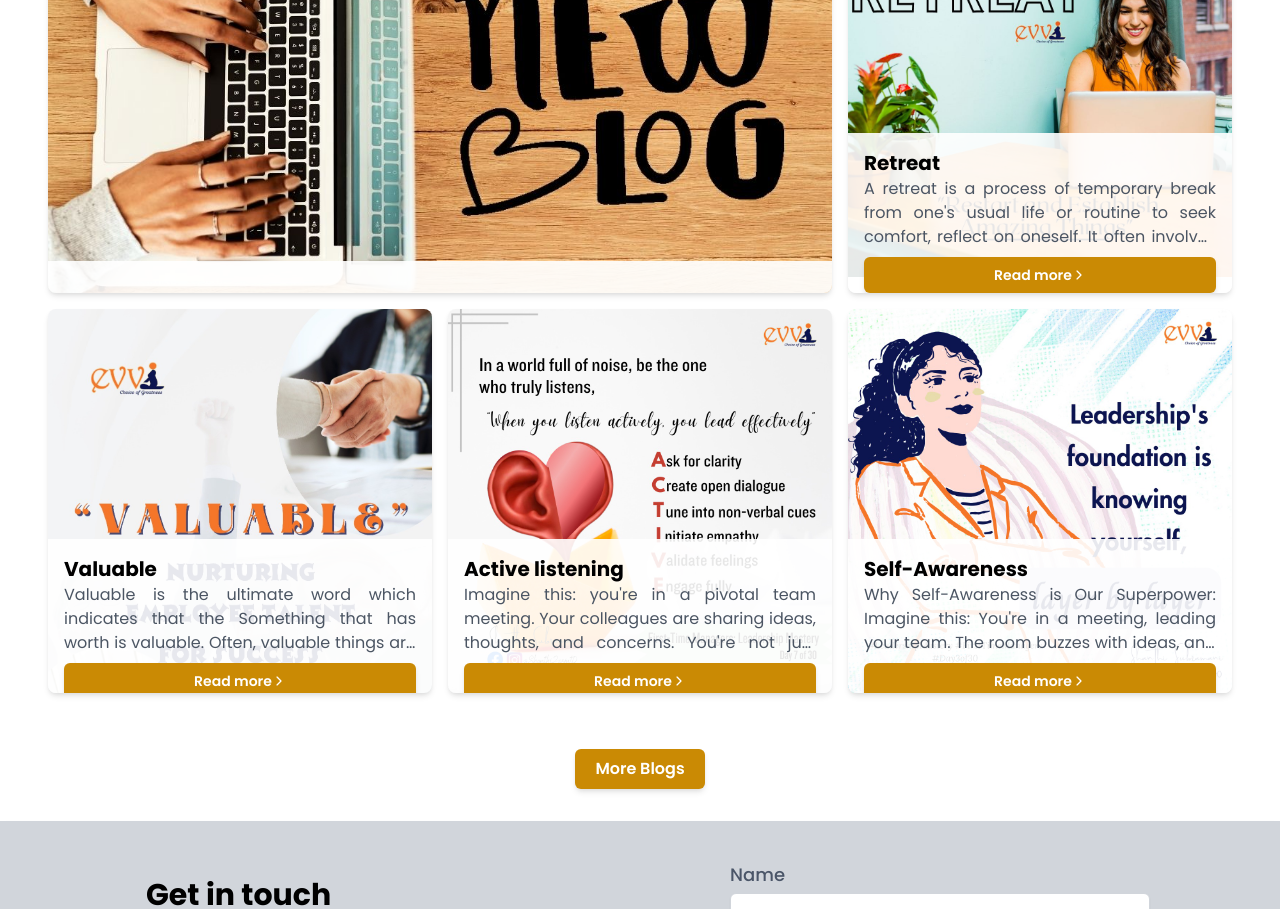
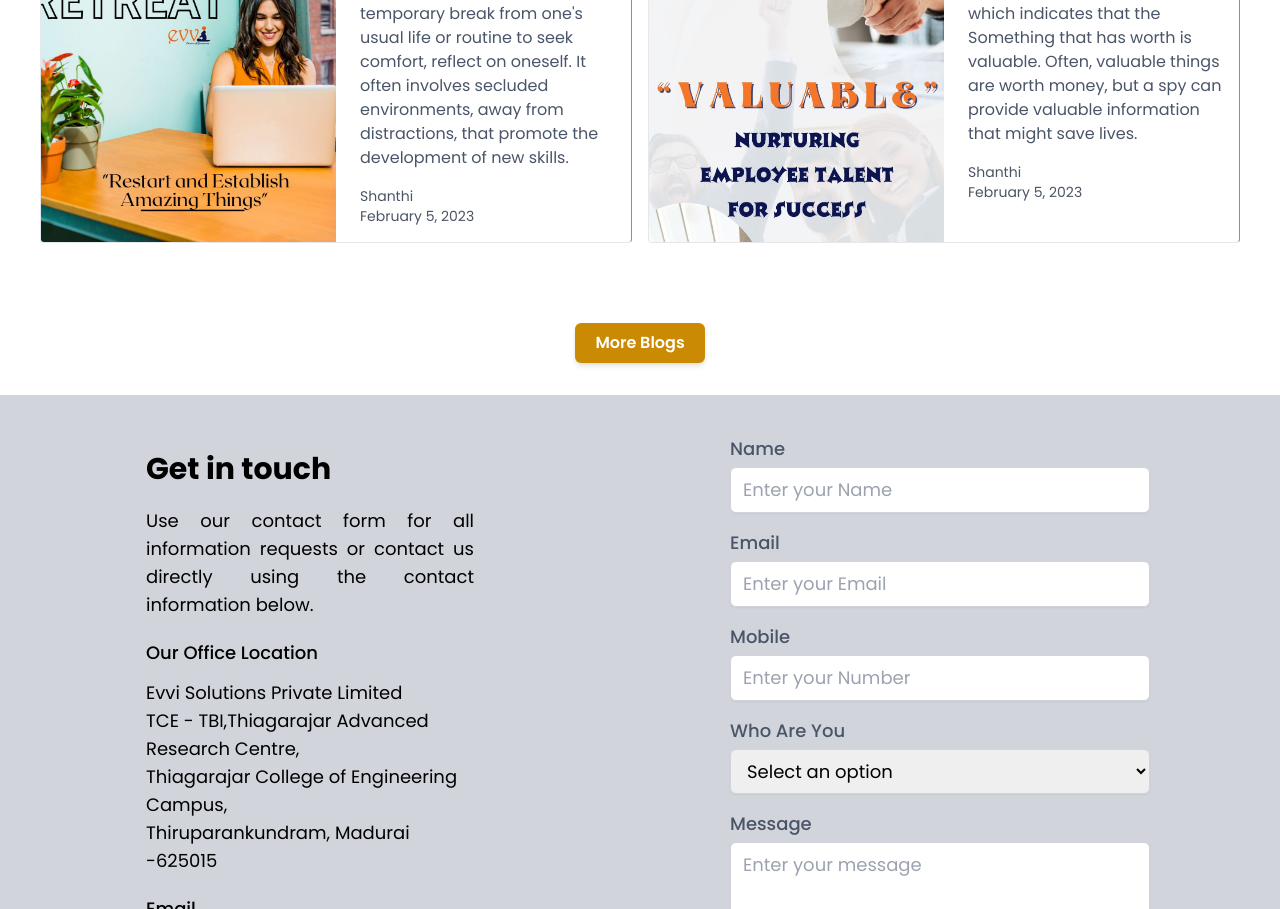
Before and after one commit to rasikumar/enrich, a React (Vite) app: page / in a window 1280 px wide. Shown: the part 3220-4129 px from the top of the page. Built offline with nearby package versions, Linux system fonts and the light colour scheme; a web font is replaced by a local one.

Commit message:
blog desing process

```diff
--- a/src/components/blogpages/BlogsList.jsx
+++ b/src/components/blogpages/BlogsList.jsx
@@ -1,96 +1,126 @@
-import { useEffect, useRef } from 'react';
-import { Link } from 'react-router-dom';
-import { gsap } from 'gsap';
-import { ScrollTrigger } from 'gsap/ScrollTrigger';
-import { IoIosArrowForward } from "react-icons/io";
-import { awarnessImage, blog, listeningImage, retreatImage, valuableImage } from '../../assets';
+// import { useEffect, useRef, useState } from 'react';
+// import {  useState } from 'react';
+// import { Link } from 'react-router-dom';
+// import { gsap } from 'gsap';
+// import { ScrollTrigger } from 'gsap/ScrollTrigger';
+// import { IoIosArrowForward } from "react-icons/io";
+import { awarnessImage,  listeningImage, retreatImage, valuableImage } from '../../assets';
+// import { awarnessImage,  listeningImage, retreatImage, valuableImage } from '../../assets';
 
-gsap.registerPlugin(ScrollTrigger);
+// gsap.registerPlugin(ScrollTrigger);
 
-const articles = [
-  {
-    id: 1,
-    image: blog,
-  },
+// const articles = [
+  // {
+  //   id: 1,
+  //   image: blog,
+  // },
+  //
+  // {
+  //   title: "Elevate Your Cooking Game: Must-Have Kitchenware for Every Food Enthusiast",
+  //   description: "Unlock the secrets to finding the perfect symbol of everlasting love with our informative article where we guide you through our lens.",
+  //   author: "Jane Thompson",
+  //   date: "May 10, 2023",
+  //   category: "TIPS",
+  //   imageUrl: "https://linktoimage.com/image1.jpg"
+  // },
+  // {
+  //   title: "Kitchen Mastery Starts Here: Discover the Ultimate Kitchenware",
+  //   description: "Discover the essential maintenance and cleaning techniques to keep your kitchen sparkling.",
+  //   author: "Michael Davis",
+  //   date: "February 5, 2023",
+  //   category: "GUIDE",
+  //   imageUrl: "https://linktoimage.com/image2.jpg"
+  // },
+// ];
+
+
+import  { useState } from 'react';
+
+const updates = [
   {
       id: 1,
       title: "Retreat",
-    content: "A retreat is a process of temporary break from one's usual life or routine to seek comfort, reflect on oneself. It often involves secluded environments, away from distractions, that promote the development of new skills.",
-    image: retreatImage,
+      description: "A retreat is a process of temporary break from one's usual life or routine to seek comfort, reflect on oneself. It often involves secluded environments, away from distractions, that promote the development of new skills.",
+      imageUrl: retreatImage,
+      author:'Shanthi',
+      date: "February 5, 2023",
     },
     {
       id: 2,
       title: "Valuable",
-    content: "Valuable is the ultimate word which indicates that the Something that has worth is valuable. Often, valuable things are worth money, but a spy can provide valuable information that might save lives.",
-    image: valuableImage,
+      description: "Valuable is the ultimate word which indicates that the Something that has worth is valuable. Often, valuable things are worth money, but a spy can provide valuable information that might save lives.",
+      imageUrl: valuableImage,
+      author:'Shanthi',
+      date: "February 5, 2023",
     },
     {
       id: 3,
       title: "Active listening",
-    content: "Imagine this: you're in a pivotal team meeting. Your colleagues are sharing ideas, thoughts, and concerns. You're not just hearing their words; you're understanding their emotions, needs, and motivations.",
-    image: listeningImage,
+      description: "Imagine this: you're in a pivotal team meeting. Your colleagues are sharing ideas, thoughts, and concerns. You're not just hearing their words; you're understanding their emotions, needs, and motivations.",
+      imageUrl: listeningImage,
+      author:'Shanthi',
+      date: "February 5, 2023",
     },
     {
       id: 4,
       title: "Self-Awareness",
-    content: "Why Self-Awareness is Our Superpower: Imagine this: You're in a meeting, leading your team. The room buzzes with ideas, and emotions run high. In that moment, self-awareness is your compass.",
-    image: awarnessImage,
+      description: "Why Self-Awareness is Our Superpower: Imagine this: You're in a meeting, leading your team. The room buzzes with ideas, and emotions run high. In that moment, self-awareness is your compass.",
+      imageUrl: awarnessImage,
+      author:'Shanthi',
+      date: "February 5, 2023",
     },
 ];
 
 // eslint-disable-next-line react/prop-types
-const Card = ({ imageSrc, title, description, large, link }) => {
+const Card = ({ title, description, author, date, category, imageUrl }) => {
   return (
-    <div className={`bg-white shadow-md rounded-lg overflow-hidden relative  ${large ? 'md:col-span-2' : 'md:col-span-1'}`}>
-      <img src={imageSrc} alt={title} className={`w-full object-cover ${large ? 'md:h-[20rem] lg:h-[25rem]' : ''}`} />
-      <div className={`absolute bottom-0 left-0 right-0 text-sm bg-white bg-opacity-90 p-4 ${large ? 'hidden md:block' : ''} ${large ? '' : 'xl:h-[40%]'}`}>
-        <h3 className={`xl:text-xl text-base font-bold`}>{title}</h3>
-        <p className={`text-gray-600 xl:line-clamp-3 line-clamp-2 text-xs xl:text-base text-justify `}>{description}</p>
-        <Link to={link} className={`btn-primary xl:text-sm flex items-center justify-center mt-2 ${large ? 'hidden' : ''}`}>Read more <IoIosArrowForward/></Link>
+    <div className="max-w-4xl gap-2 w-full flex border-r-yellow-600 border rounded overflow-hidden m-2">
+      <img className="w-1/2 object-cover" src={imageUrl} alt={title} />
+      <div className="w-1/2 p-4">
+        <div className="text-xs text-red-600 font-bold mb-2">{category}</div>
+        <div className="font-bold text-xl mb-2">{title}</div>
+        <p className="text-gray-700 text-base mb-4">{description}</p>
+        <div className="text-gray-600 text-sm">
+          <span className="block">{author}</span>
+          <span className="block">{date}</span>
+        </div>
       </div>
     </div>
   );
 };
 
-const BlogsList = () => {
-  const articlesRef = useRef([]);
+const App = () => {
+  const [currentIndex, setCurrentIndex] = useState(0);
 
-  useEffect(() => {
-    articlesRef.current.forEach((article) => {
-      gsap.fromTo(article, {
-        opacity: 0,
-        y: 50,
-      }, {
-        opacity: 1,
-        y: 0,
-        duration: 1,
-        ease: 'power1.out',
-        scrollTrigger: {
-          trigger: article,
-          start: 'top 80%',
-          toggleActions: 'play none none none',
-        },
-      });
-    });
-  }, []);
+  const next = () => {
+    setCurrentIndex((prevIndex) => (prevIndex + 2) % updates.length);
+  };
+
+  const prev = () => {
+    setCurrentIndex((prevIndex) => (prevIndex - 2 + updates.length) % updates.length);
+  };
 
   return (
-    <div className="container mx-auto p-4">
-      <div className="grid grid-cols-1 sm:grid-cols-2 md:grid-cols-3 gap-4">
-        {articles.map((article, index) => (
-          <Card
-            key={index}
-            imageSrc={article.image}
-            title={article.title}
-            description={article.content}
-            link={`/BlogsList/${article.id}`}
-            large={index === 0} // First card is large
-            ref={el => articlesRef.current[index] = el}
-          />
+    <div className="container mx-auto py-8">
+      <div className="flex items-center">
+        {/* <div>
+        <button onClick={prev} className="bg-gray-300 p-2 rounded-full mr-4">
+          Prev
+        </button>
+        <button onClick={next} className="bg-gray-300 p-2 rounded-full ml-4">
+          Next
+        </button>
+        </div> */}
+
+        <div className="flex overflow-hidden">
+          {updates.slice(currentIndex, currentIndex + 2).map((update, index) => (
+            <Card key={index} {...update} />
           ))}
         </div>
+      </div>
+
     </div>
   );
 };
 
-export default BlogsList;
+export default App;
```
Lines whose indentation alone changed are shown as unchanged.
